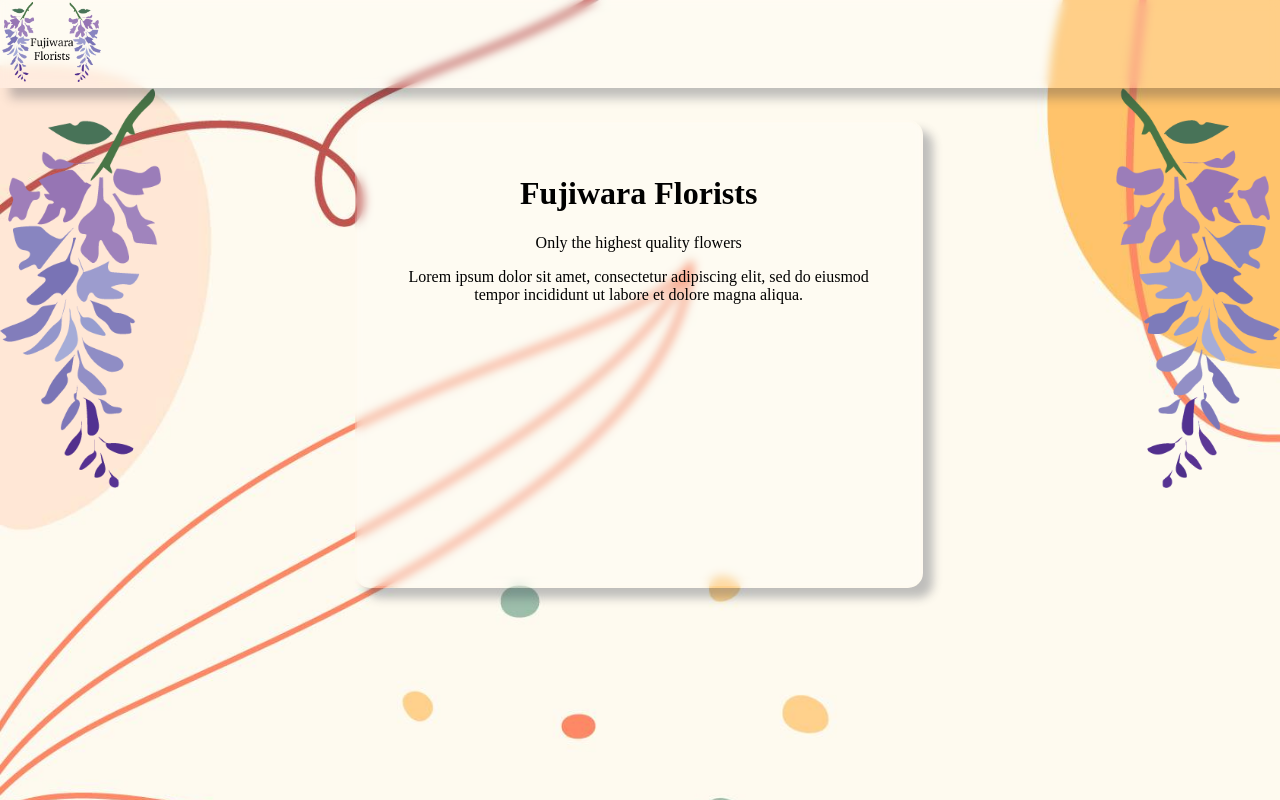
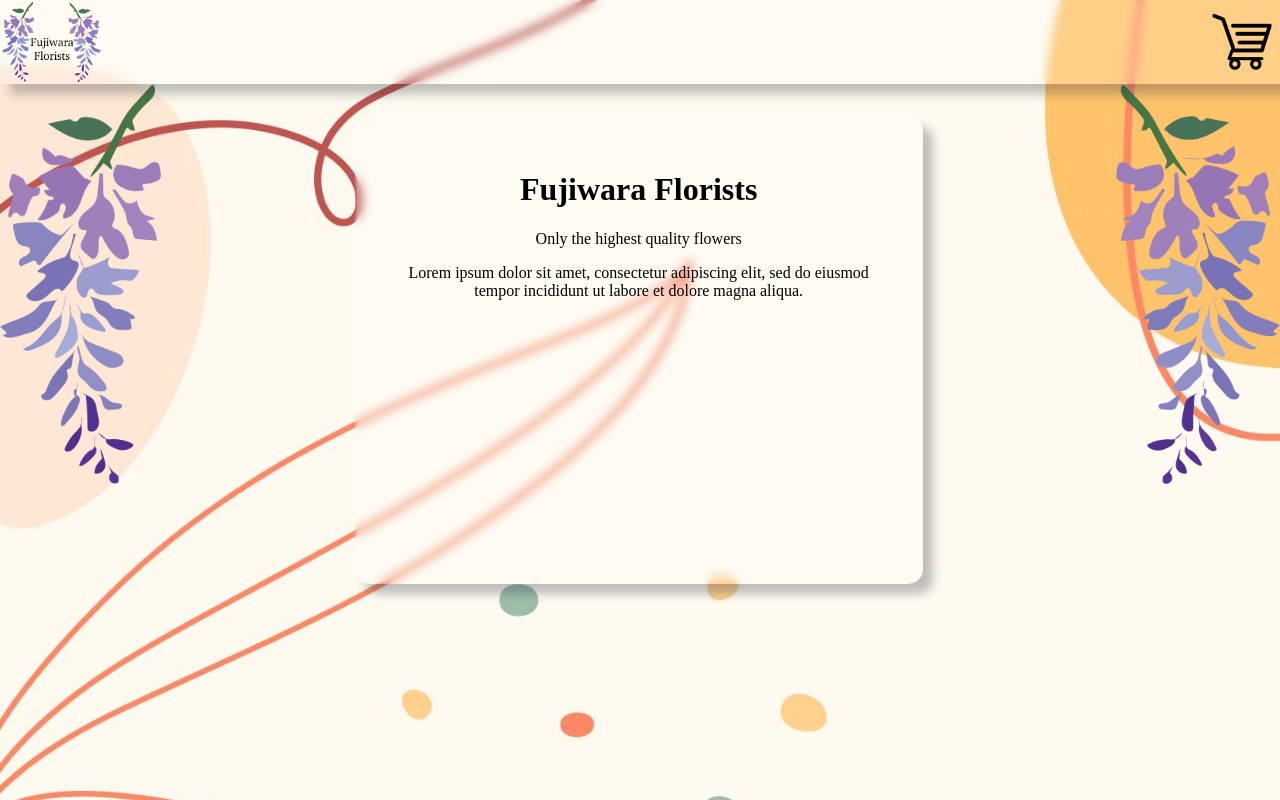
Before and after one commit to ReaganADavenport/Shop-app, a React (Create React App) app: page / in a window 1280 px wide. Shown: the top 800 px of the page. Built offline with nearby package versions, Linux system fonts and the light colour scheme.

Commit message:
added cart png to header, added flex, justified content to space-between

```diff
--- a/src/Components/Header/header.css
+++ b/src/Components/Header/header.css
@@ -3,6 +3,8 @@
     backdrop-filter: blur(5px);
     border: solid 2px transparent;
     box-shadow: 10px 10px 10px rgba(46, 54, 68, 0.3);
+    display: flex;
+    justify-content: space-between;
     width: 100vw;
 }
 
--- a/src/Components/Header/header.js
+++ b/src/Components/Header/header.js
@@ -3,11 +3,13 @@ import { Link } from 'react-router-dom';
 import './header.css'
 
 import logo from '../../Images/Wisteria-logo.png';
+import cart from '../../Images/shopping-cart.png';
 
 const Header = () => {
     return(
         <div className='Nav'>
             <img className='logo' src={logo}></img>
+            <img className='cart' src={cart}></img>
       </div>
     )
 };
```
